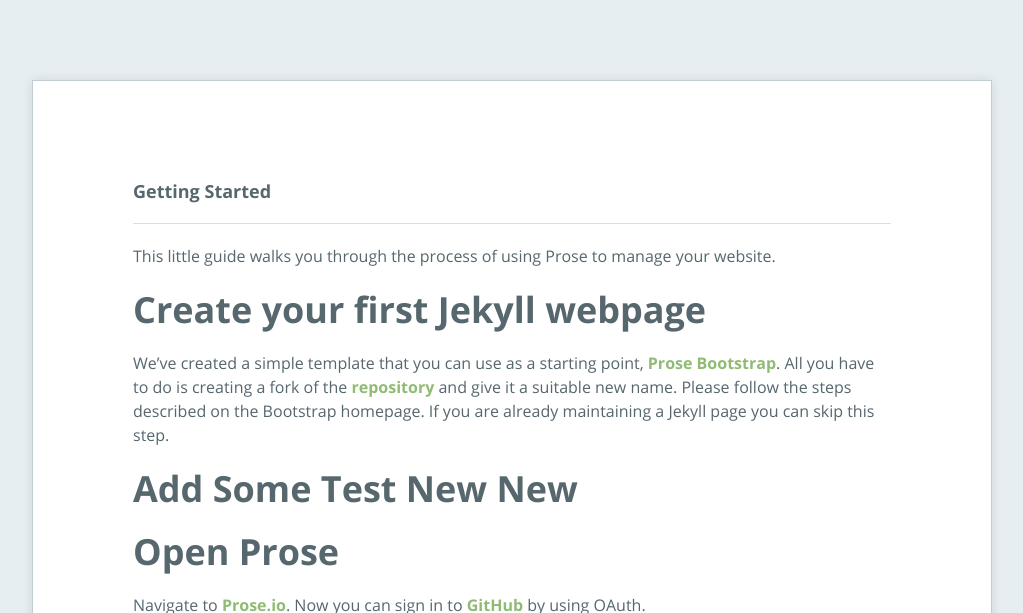
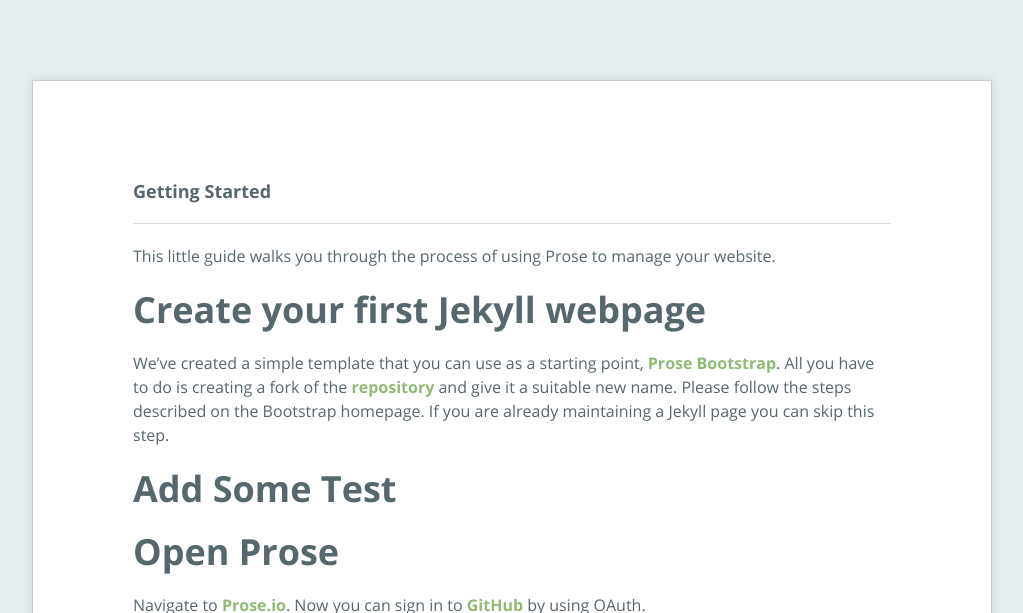
Before and after one commit to shawndotty/shawndotty.github.com, a Jekyll site: the page built from _posts/help/2012-06-20-getting-started.md, in a window 1280 px wide and 900 px high, cut to the strip 0-613 px from the top of the window. Shown: the whole strip, without its empty margins (128-1151 px from the left). Built offline with Jekyll 4.4.1, drawn with Linux system fonts in a browser that asks for light colours.

Commit message:
Updated remove verbose new new

```diff
--- a/_posts/help/2012-06-20-getting-started.md
+++ b/_posts/help/2012-06-20-getting-started.md
@@ -17,7 +17,7 @@ This little guide walks you through the process of using Prose to manage your we
 
 We've created a simple template that you can use as a starting point, [Prose Bootstrap](http://bootstrap.prose.io). All you have to do is creating a fork of the [repository](http://github.com/prose/bootstrap) and give it a suitable new name. Please follow the steps described on the Bootstrap homepage. If you are already maintaining a Jekyll page you can skip this step.
 
-# Add Some Test New New
+# Add Some Test
 
 # Open Prose
 
```
